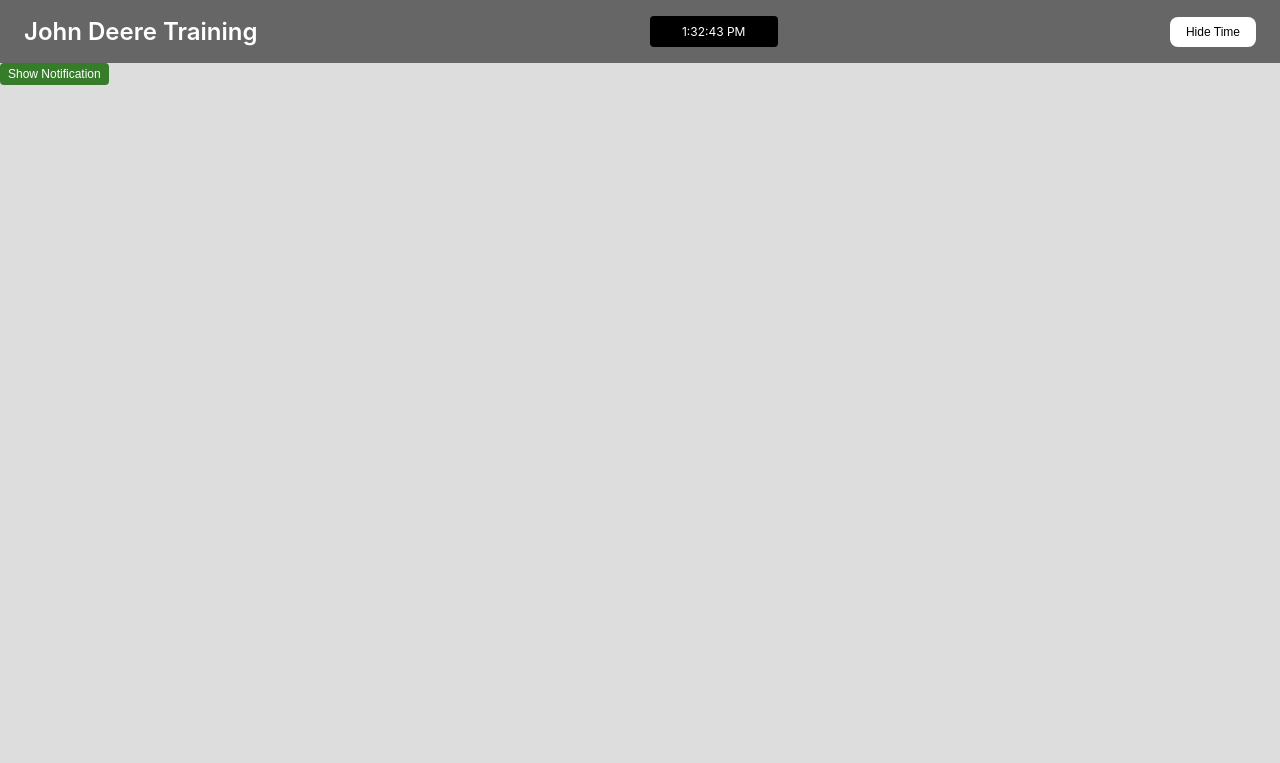
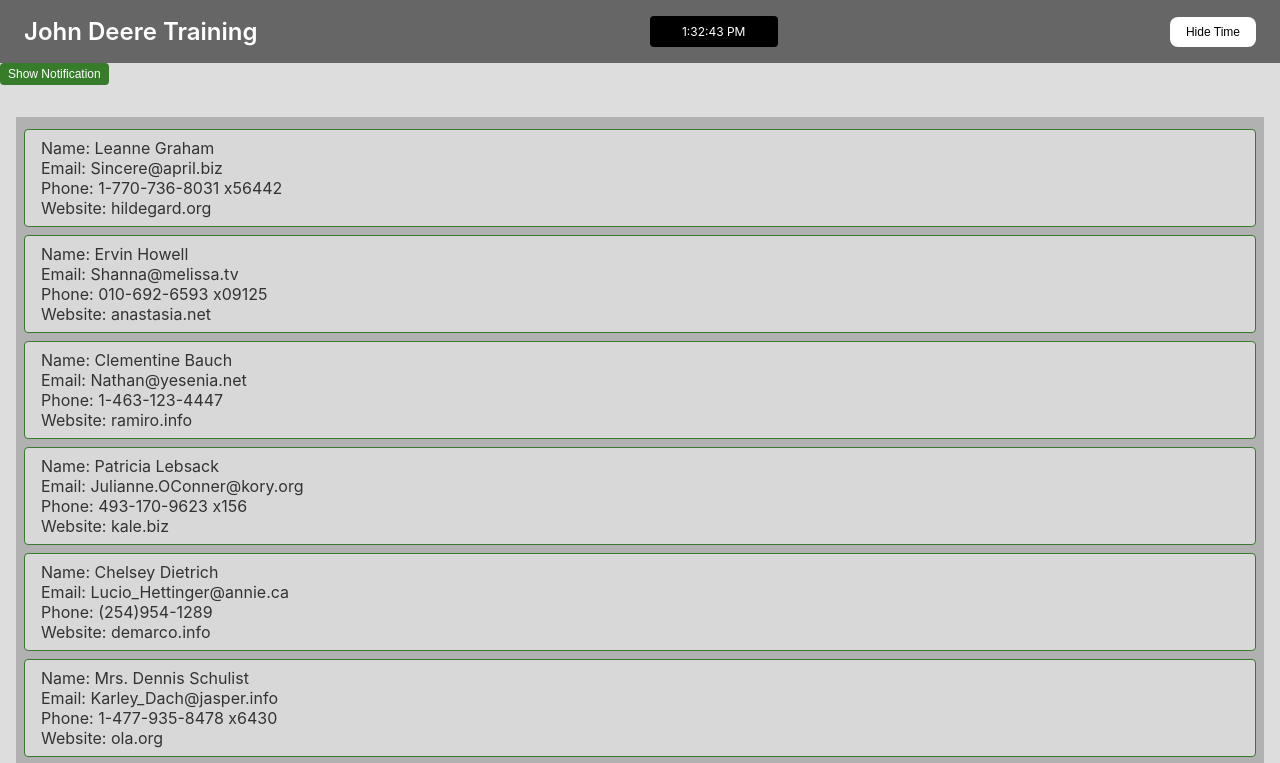
Before and after one commit to michaeldev6/react-training-site, a React (Create React App) app: page / in a window 1280 px wide. Shown: the top 763 px of the page. Built offline with nearby package versions, Linux system fonts and the light colour scheme.

Commit message:
step 7-4: add some styles and include the UserList component in App.js

```diff
--- a/src/App.js
+++ b/src/App.js
@@ -5,6 +5,8 @@
 
 // Step 4-3: Import the notification component and the notificationStyles
 import {Notification, notificationStyles} from "./components/Notification";
+// Step 7-4: Import the UserList component
+import {UserList} from "./components/UserList";
 
 // Step 4-3: Sample function component to illustrate how this component can be passed into another component
 function ExampleNotificationHeader() {
@@ -89,6 +91,11 @@
             <p>More Custom Content</p>
           </Notification>
         }
+        {/* Step 7-4: Wrap the UserList to add some padding around it */}
+        <div className="content">
+          {/* Step 7-4: Declare the UserList component to have it rendered beneath the notification */}
+          <UserList />
+        </div>
       </>
     );
   }
--- a/src/index.css
+++ b/src/index.css
@@ -83,3 +83,24 @@
   background-color: #367c2b;
   color: #fff;
 }
+
+
+/* Step 7-4: Add some styles to enhance the look of our new user list */
+.content {
+  padding: 1rem;
+}
+
+.user-list {
+  padding: 0.25rem 0.5rem;
+  background-color:rgba(0,0,0,0.2);
+  margin-top: 1rem;
+}
+
+.user {
+  border-radius: 0.25rem;
+  padding: 0.5rem 1rem;
+  border: 0.0625rem solid #367c2b;
+  background-color: rgba(255,255,255,0.5);
+  color: #333;
+  margin: 0.5rem 0;
+}
```
